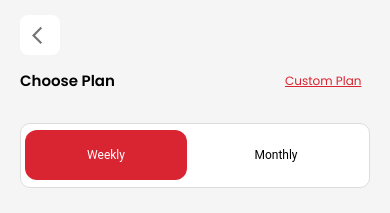
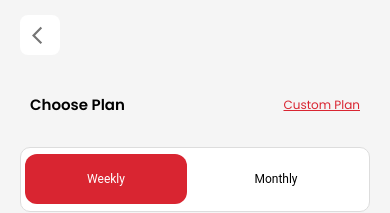
Before and after one commit to Malik-Muhammad-Ali/captainchef, a React (Vite) app: page /subscriptions/category/1 in a window 390 px wide. Shown: the part 121-334 px from the top of the page. Built offline with nearby package versions, Linux system fonts and the light colour scheme; no server answers.

Commit message:
changed the styles of custom and choose plan for mobile

```diff
--- a/src/pages/choosePlan/Plans.jsx
+++ b/src/pages/choosePlan/Plans.jsx
@@ -92,14 +92,24 @@ const Plans = () => {
           {/* Box for mobile screens only */}
           <Box
             sx={{
-              display: { xs: "flex", sm: "none" }, // Visible only on xs screens
+              display: { xs: "flex", sm: "none" },
               justifyContent: "space-between",
+              p: "0 10px",
+              width: { lg: "900px", md: "720px", sm: "664px", xs: "330px" },
+              mt: { lg: "30px", md: "30px", sm: "15px", xs: "24px" },
+            }}
+          >
+            <Box
+              sx={{
+                display: "flex",
                 flexWrap: "wrap",
                 alignItems: "center",
-              width: "100%", // Full width for mobile
-              gap: "170px",
-              // px: "16px", // Optional padding for spacing
-              // pr: "14px",
+                justifyContent: "flex-start",
+                gap: {
+                  xs: "10px",
+                  sm: "30px",
+                  md: "30px",
+                },
               }}
             >
               <Typography
@@ -111,16 +121,19 @@ const Plans = () => {
               >
                 {isArabic ? "اختر خطة" : "Choose Plan"}
               </Typography>
-            <Box sx={{}}>
+            </Box>
+            <Box
+              sx={{
+                display: "flex",
+                alignItems: "center",
+              }}
+            >
               <Typography
                 sx={{
+                  fontSize: { xs: "12px" },
                   color: "#D92531",
                   textDecoration: "underline",
                   cursor: "pointer",
-                  fontSize: { xs: "12px" },
-                  // ml: "20px",
-                  // justifySelf: "end",
-                  // alignSelf: "flex-end",
                 }}
               >
                 {isArabic ? "خطة مخصصة" : "Custom Plan"}
@@ -134,6 +147,7 @@ const Plans = () => {
               display: { xs: "none", sm: "flex" }, // Hidden on xs screens
               justifyContent: { xs: "center" },
               alignItems: "center",
+              gap: "1rem",
             }}
           >
             <Typography
@@ -152,6 +166,7 @@ const Plans = () => {
                 cursor: "pointer",
                 fontSize: { sm: "16px", md: "16px" },
                 ml: { md: "10px", lg: "10px", sm: "10px" },
+                // mr: { md: "10px", lg: "10px", sm: "10px" },
               }}
             >
               {isArabic ? "خطة مخصصة" : "Custom Plan"}
```
Lines whose indentation alone changed are shown as unchanged.
